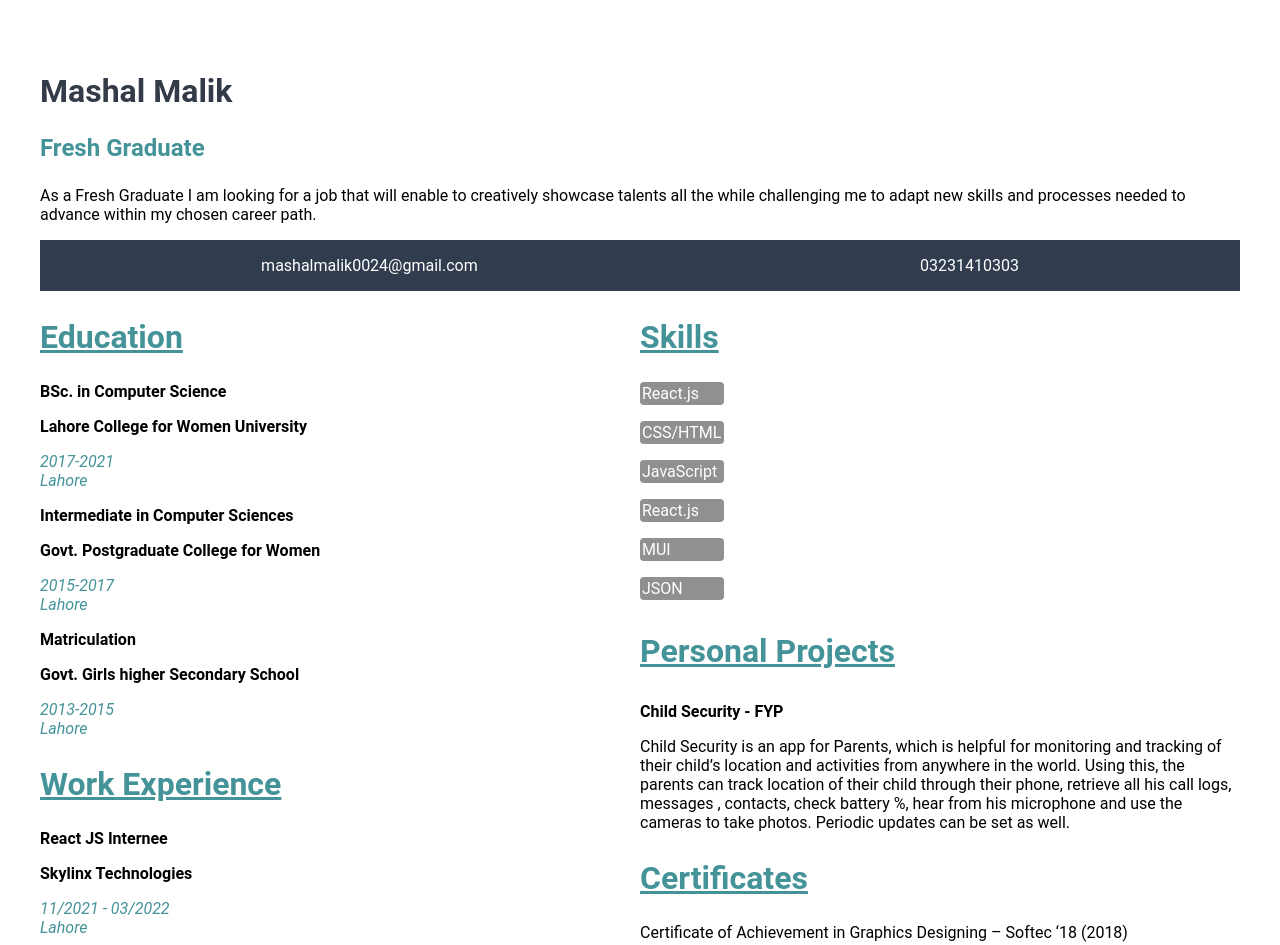
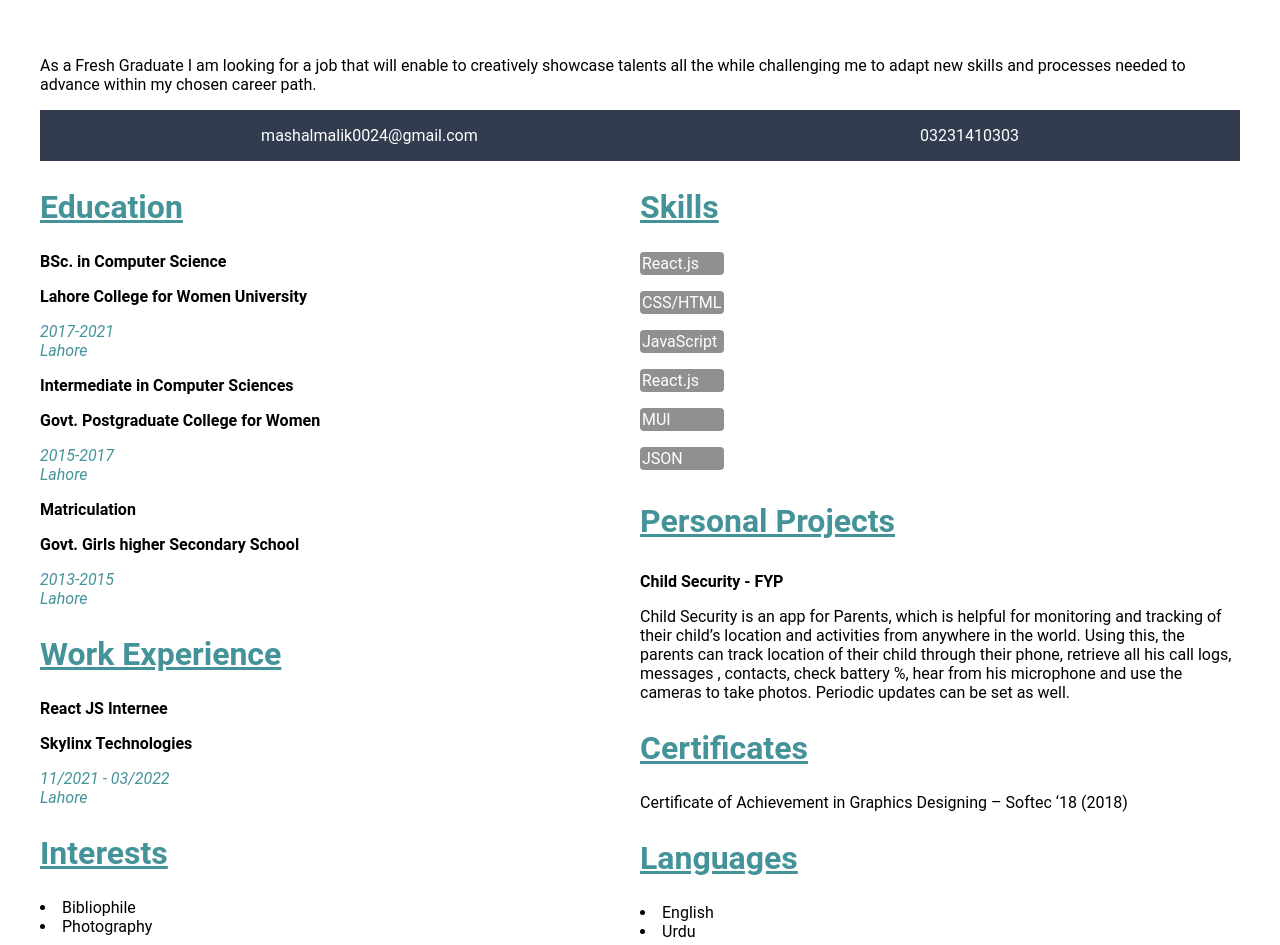
Before and after one commit to Mashal-m/Resume, a plain HTML site: page index.html in a window 1280 px wide. Shown: the top 945 px of the page. Drawn offline with Linux system fonts and the light colour scheme.

Commit message:
test: use change for testing purpose

```diff
--- a/index.html
+++ b/index.html
@@ -8,14 +8,11 @@
     <link rel="stylesheet" href="ResumeStyle.css" />
   </head>
   <body>
-    <!-- Introduction -->
+
 
     <div class="introduction">
       <div>
-        <div>
-          <h3 class="introduction__name">Mashal Malik</h3>
-          <h3 class="introduction__title">Fresh Graduate</h3>
-        </div>
+
       </div>
       <p>
         As a Fresh Graduate I am looking for a job that will enable to
```
